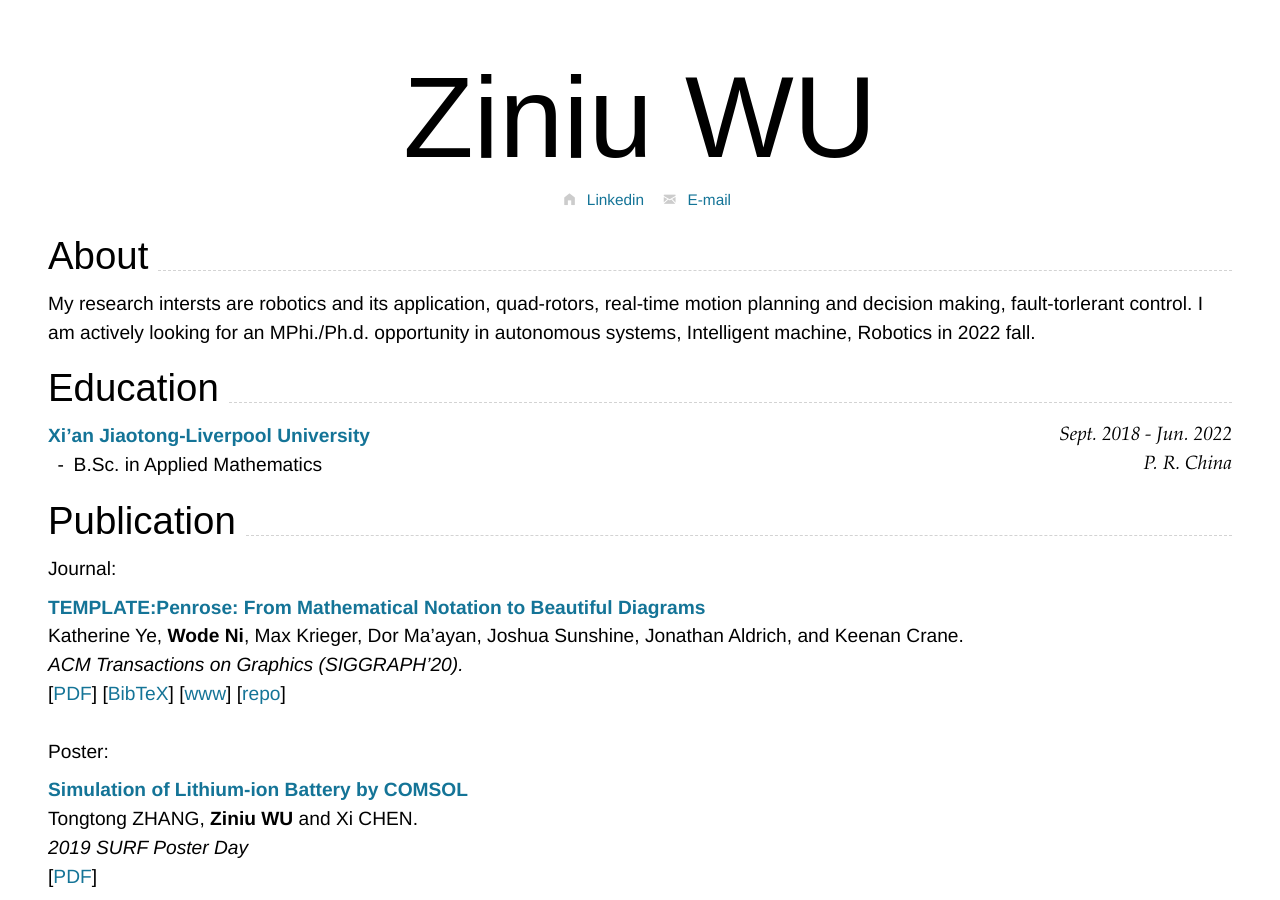
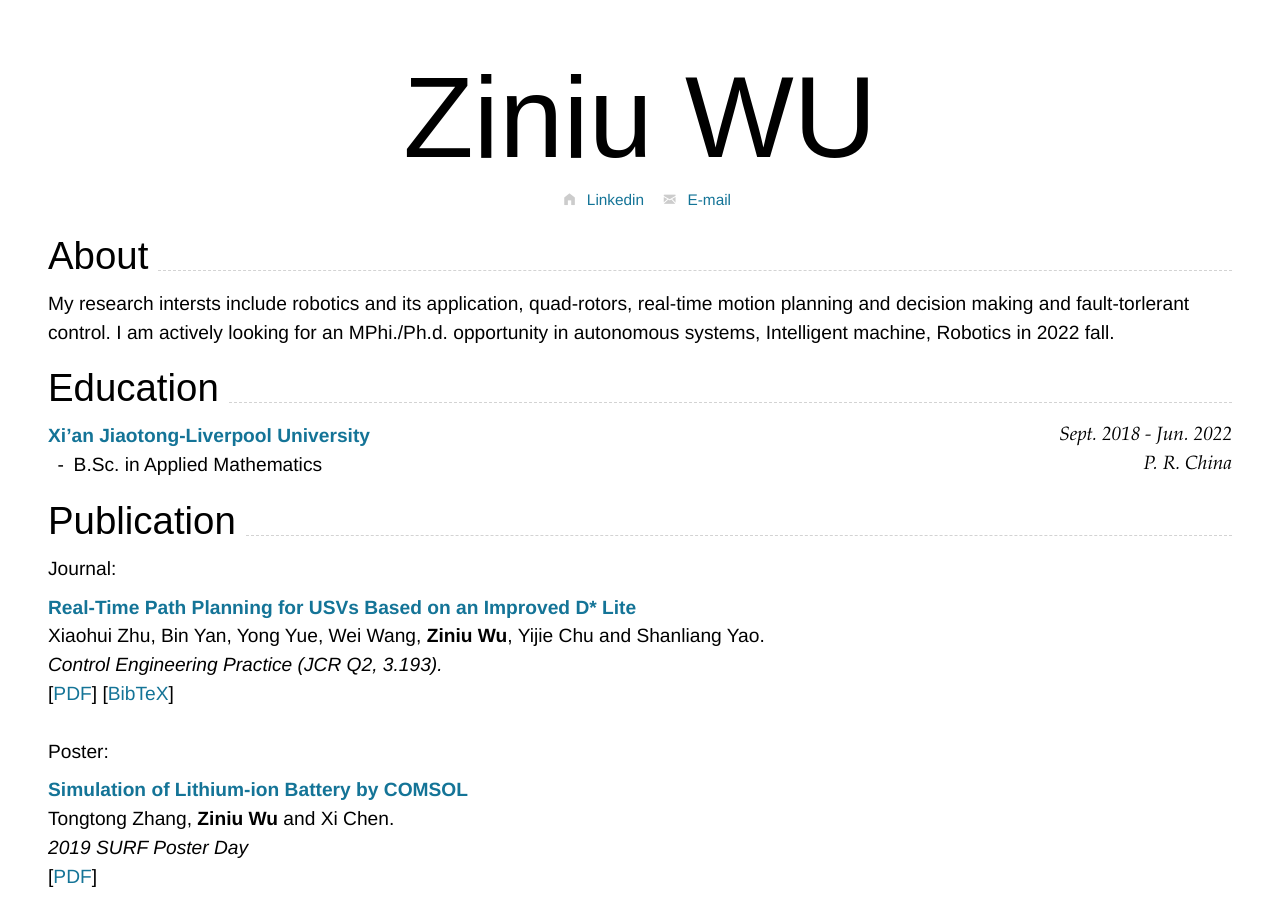
Before and after one commit to RoboDD/ziniu-cv, a Jekyll site: the page built from index.md, in a window 1280 px wide and 900 px high. Built offline with Jekyll 4.4.1, drawn with Linux system fonts in a browser that asks for light colours; nearby versions of some CDN libraries.

Commit message:
Update index.md

```diff
--- a/index.md
+++ b/index.md
@@ -23,7 +23,7 @@ Supported arguments:
 
 ## About
 
-> My research intersts are robotics and its application, quad-rotors, real-time motion planning and decision making, fault-torlerant control. I am actively looking for an MPhi./Ph.d. opportunity in autonomous systems, Intelligent machine, Robotics in 2022 fall.
+> My research intersts include robotics and its application, quad-rotors, real-time motion planning and decision making and fault-torlerant control. I am actively looking for an MPhi./Ph.d. opportunity in autonomous systems, Intelligent machine, Robotics in 2022 fall.
 
 ## Education
 
@@ -39,17 +39,15 @@ P. R. China
 ## Publication
 
 Journal:
-### [**TEMPLATE:Penrose: From Mathematical Notation to Beautiful Diagrams**](http://penrose.ink/media/Penrose_SIGGRAPH2020.pdf)
-Katherine Ye, **Wode Ni**, Max Krieger, Dor Ma'ayan, Joshua Sunshine, Jonathan Aldrich, and Keenan Crane.<br>
-_ACM Transactions on Graphics (SIGGRAPH'20)._<br>
-[[PDF](http://penrose.ink/media/Penrose_SIGGRAPH2020.pdf)]
-[[BibTeX]({{ page.homepage.url }}/assets/siggraph20-penrose.txt)]
-[[www](http://penrose.ink/siggraph20.html)]
-[[repo](https://github.com/penrose/penrose)]
+### [**Real-Time Path Planning for USVs Based on an Improved D* Lite**]()
+Xiaohui Zhu, Bin Yan, Yong Yue, Wei Wang, **Ziniu Wu**, Yijie Chu and Shanliang Yao.<br>
+_Control Engineering Practice (JCR Q2, 3.193)._<br>
+[[PDF]()]
+[[BibTeX]()]
 
 <br>Poster:
-### [**Simulation of Lithium-ion Battery by COMSOL**]({{ page.homepage.url }}/assets/chi-20-natural-diagramming.pdf)
-Tongtong ZHANG, **Ziniu WU** and Xi CHEN.<br>
+### [**Simulation of Lithium-ion Battery by COMSOL**]()
+Tongtong Zhang, **Ziniu Wu** and Xi Chen.<br>
 _2019 SURF Poster Day_<br>
 [[PDF]()]
 
```
